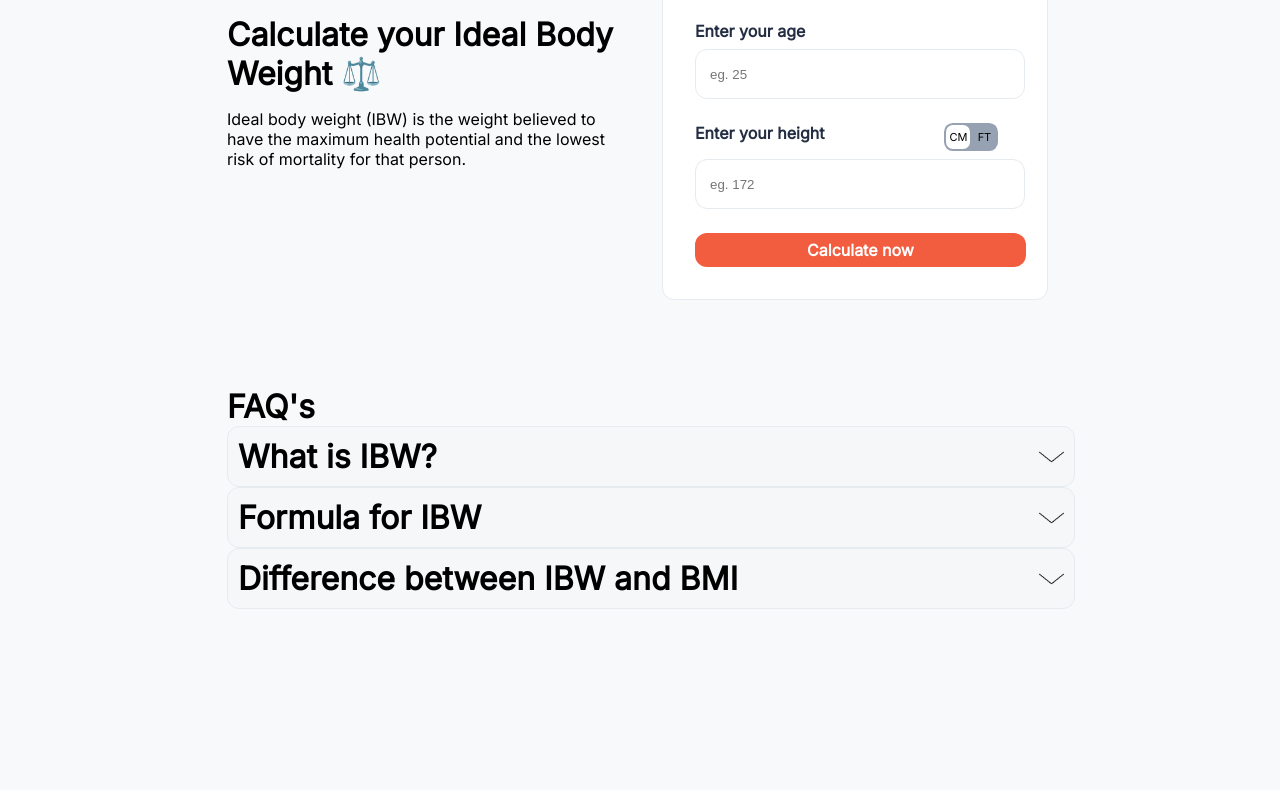
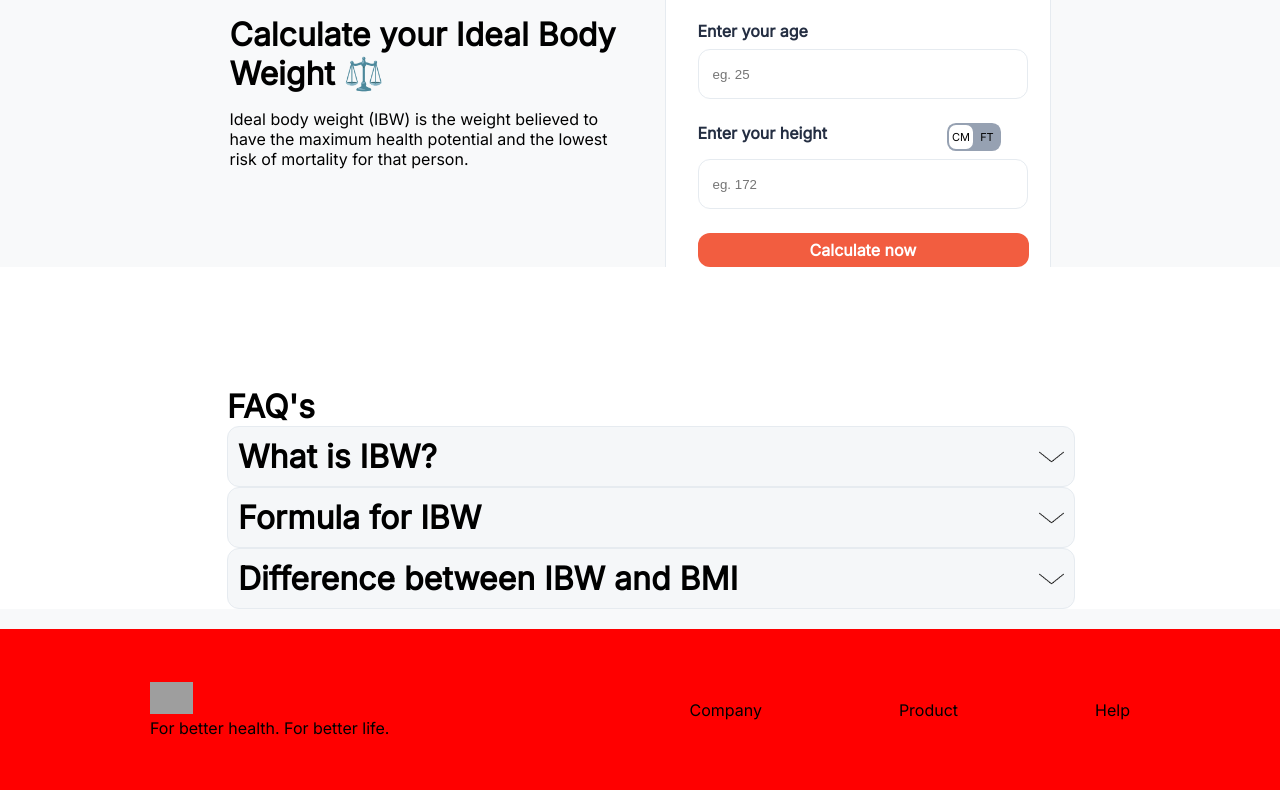
Before and after one commit to dogukankaynar/BMI-calculate, a plain HTML site: page index.html in a window 1280 px wide. Shown: the part 295-1085 px from the top of the page. Before the commit the page ends 904 px from the top, so only its background shows below. Drawn offline with Linux system fonts and the light colour scheme; grey boxes are pictures that could not be loaded.

Commit message:
add footer

```diff
--- a/css/style.css
+++ b/css/style.css
@@ -204,3 +204,23 @@ color: #242E42;
     width:25px;
     height: 20px;
 }
+.menu2{
+    width: 100%;
+    background-color: white;
+    display: flex;
+    align-items: center;
+    justify-content: center;
+    margin-bottom: 20px;
+}
+.footer{
+    width: 1280px;
+    background-color:red;
+    height: 161px;
+    display: flex;
+    justify-content: space-around;
+    align-items: center;
+}
+.footer-menu{
+    display: flex;
+    gap: 137px;
+}
--- a/idnex.html
+++ b/index.html
@@ -21,7 +21,7 @@
       <div class="header">
         <div class="header-logo">
           <img height="32px"
-          src="https://kompanionapp.com/wp-content/uploads/2020/05/kompanion-logo-web-1.svg""
+          src="https://kompanionapp.com/wp-content/uploads/2020/05/kompanion-logo-web-1.svg"
           alt="">
         </div>
         <div class="header-menu">
@@ -84,6 +84,8 @@
             <button class="card-btn font cl-white">Calculate now</button>
           </div>
         </div>
+      </div>
+      <div class="menu2">
         <div class="content-second">
             <div class="content-title">
               <h1>FAQ's</h1>
@@ -129,6 +131,18 @@
             </div>
           </div>
       </div>
+      <div class="footer">
+          <div class="footer-logo">
+            <img height="32px" class="header-logo" src="https://kompanionapp.com/wp-content/uploads/2020/05/kompanion-logo-web-1.svg" alt="">
+            <p>For better health. For better life.</p>
+          </div>
+          <div class="footer-menu">
+            <div>Company</div>
+            <div>Product</div>
+            <div>Help</div>
+          </div>
+      </div>
+      </div>
     </div>
   </body>
 </html>
```
Lines whose indentation alone changed are shown as unchanged.
